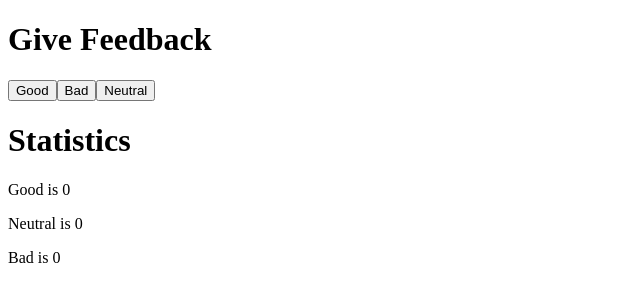
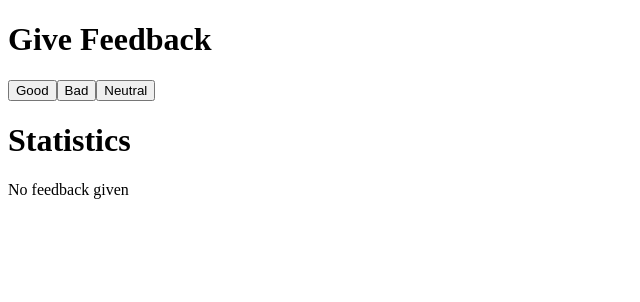
Before and after one commit to misacorn/fullstackopen-2019-exercises, a React (Create React App) app in the folder part1/unicafe/: page / in a window 1280 px wide. Shown: the top 302 px of the page, without its empty margins (0-640 px from the left). Built offline with nearby package versions, Linux system fonts and the light colour scheme.

Commit message:
1.9: unicafe step4

```diff
--- a/part1/unicafe/src/Statistics.js
+++ b/part1/unicafe/src/Statistics.js
@@ -7,13 +7,9 @@ const Statistics = ({ good, neutral, bad }) => {
       <p>Good is {good}</p>
       <p>Neutral is {neutral}</p>
       <p>Bad is {bad}</p>
-      {total > 0 && (
-        <div>
-          <p>All is {total}</p>
-          <p>Average is {total / 3}</p>
-          <p>Positive is {good / total}%</p>
-        </div>
-      )}
+      <p>All is {total}</p>
+      <p>Average is {total / 3}</p>
+      <p>Positive is {good / total}%</p>
     </div>
   );
 };
--- a/part1/unicafe/src/index.js
+++ b/part1/unicafe/src/index.js
@@ -8,6 +8,8 @@ const App = () => {
   const [good, setGood] = useState(0);
   const [neutral, setNeutral] = useState(0);
   const [bad, setBad] = useState(0);
+
+  const total = good + neutral + bad;
 
   return (
     <div>
@@ -34,7 +36,11 @@ const App = () => {
         Neutral
       </button>
       <h1>Statistics</h1>
-      <Statistics good={good} bad={bad} neutral={neutral} />
+      {total === 0 ? (
+        <p>No feedback given</p>
+      ) : (
+        <Statistics good={good} bad={bad} neutral={neutral} />
+      )}
     </div>
   );
 };
```
